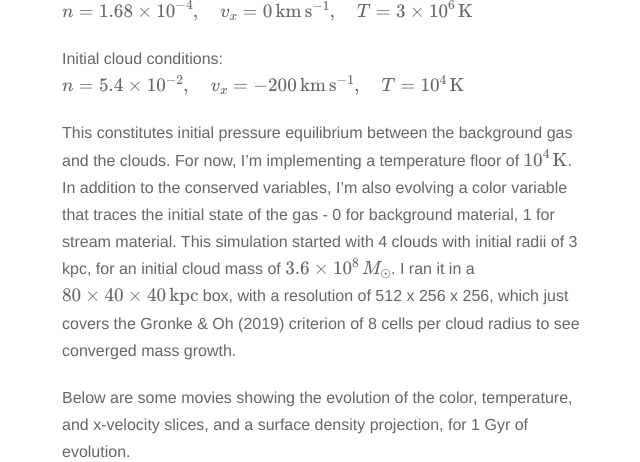
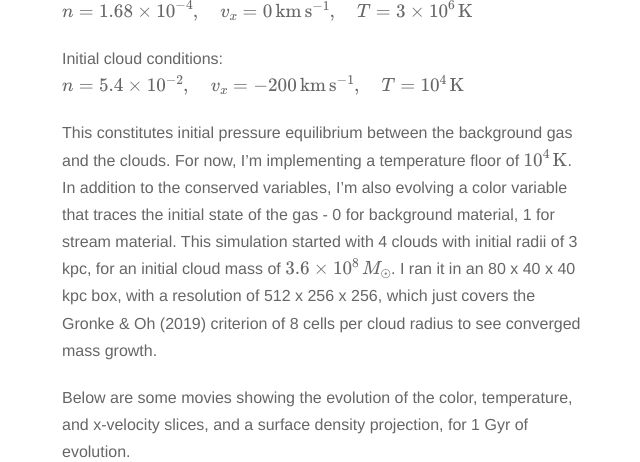
Before and after one commit to evaneschneider/site, a Jekyll site: the page built from _posts/2021-2-8-MS-Tests-2.markdown, in a window 1280 px wide and 900 px high, scrolled down 459 px, cut to the strip 0-462 px from the top of the window. Shown: the whole strip, without its empty margins (318-958 px from the left). Built offline with Jekyll 4.4.1, drawn with Linux system fonts in a browser that asks for light colours; nearby versions of some CDN libraries; formulas are drawn with MathJax 3.

Commit message:
minor edits

```diff
--- a/_posts/2021-2-8-MS-Tests-2.markdown
+++ b/_posts/2021-2-8-MS-Tests-2.markdown
@@ -12,7 +12,7 @@
 Initial cloud conditions:
 $$n = 5.4\times10^{-2}, \quad v_x = -200 \,\mathrm{km}\,\mathrm{s}^{-1}, \quad T = 10^{4}\,\mathrm{K}$$
 
-This constitutes initial pressure equilibrium between the background gas and the clouds. For now, I'm implementing a temperature floor of $$10^{4}\,\mathrm{K}$$. In addition to the conserved variables, I'm also evolving a color variable that traces the initial state of the gas - 0 for background material, 1 for stream material. This simulation started with 4 clouds with initial radii of 3 kpc, for an initial cloud mass of $$3.6\times10^{8}\,M_\odot$$. I ran it in a $$80\times40\times40\,\mathrm{kpc}$$ box, with a resolution of 512 x 256 x 256, which just covers the Gronke & Oh (2019) criterion of 8 cells per cloud radius to see converged mass growth.
+This constitutes initial pressure equilibrium between the background gas and the clouds. For now, I'm implementing a temperature floor of $$10^{4}\,\mathrm{K}$$. In addition to the conserved variables, I'm also evolving a color variable that traces the initial state of the gas - 0 for background material, 1 for stream material. This simulation started with 4 clouds with initial radii of 3 kpc, for an initial cloud mass of $$3.6\times10^{8}\,M_\odot$$. I ran it in an 80 x 40 x 40 kpc box, with a resolution of 512 x 256 x 256, which just covers the Gronke & Oh (2019) criterion of 8 cells per cloud radius to see converged mass growth.
 
 Below are some movies showing the evolution of the color, temperature, and x-velocity slices, and a surface density projection, for 1 Gyr of evolution.
 
```
